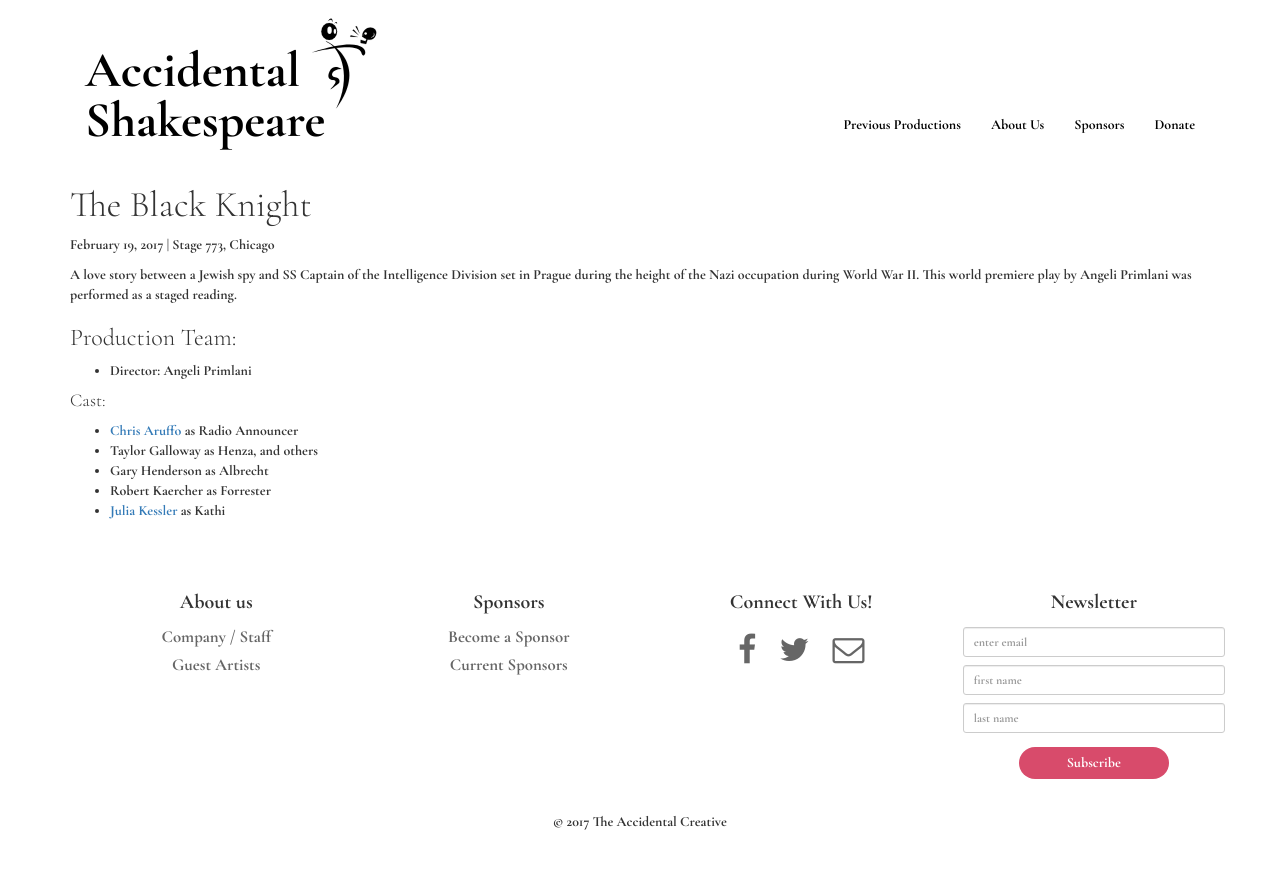
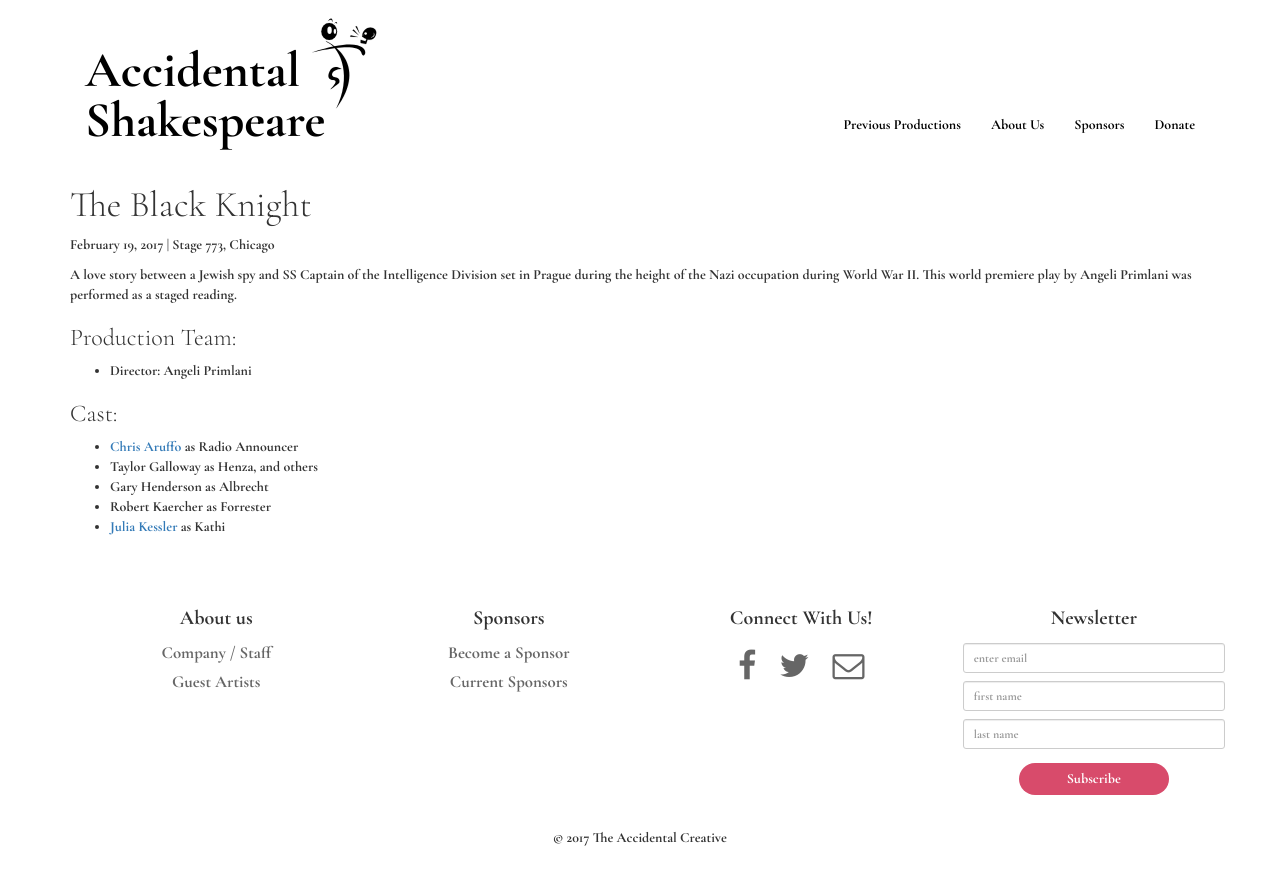
Before and after one commit to jepetersohn/company-site, a Jekyll site: the page built from _productions/the_black_knight_2017.md, in a window 1280 px wide. Shown: the top 885 px of the page. Built offline with Jekyll 4.4.1, drawn with Linux system fonts in a browser that asks for light colours; nearby versions of some CDN libraries.

Commit message:
changed h3 and h4 tag to add consistency (#53)

```diff
--- a/_layouts/production.html
+++ b/_layouts/production.html
@@ -19,7 +19,7 @@ layout: default
           {% endif %}
         {% endfor %}
         </ul>
-        <h4>Cast:</h4>
+        <h3>Cast:</h3>
         <ul>
         {% for cast in page.cast %}
           {% if cast.actor_bio_url %}
```
